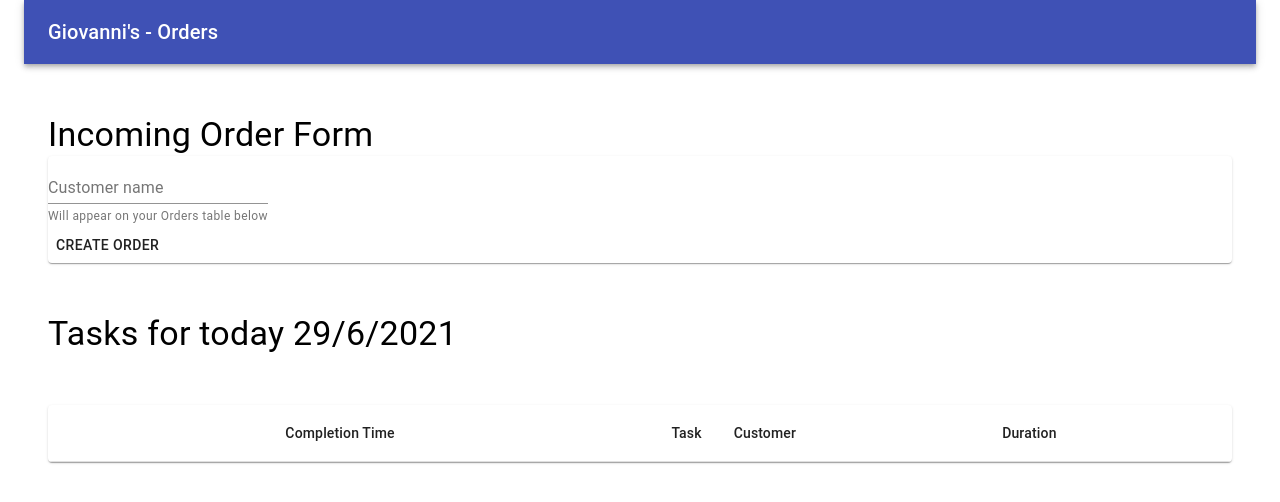
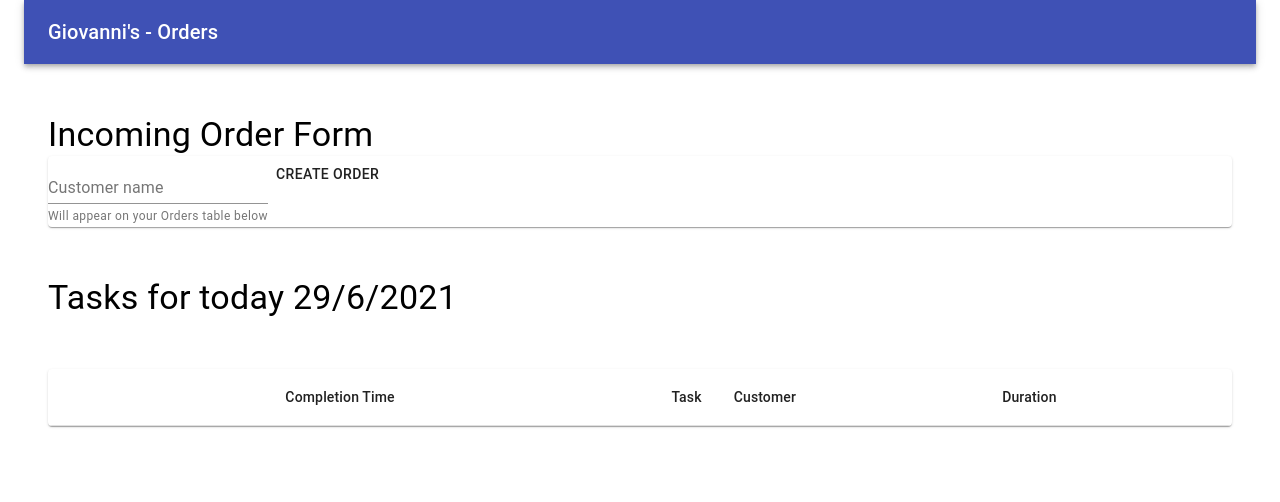
Before and after one commit to aklin/agm-test, a React (Create React App) app: page / in a window 1280 px wide. Shown: the top 502 px of the page. Built offline with nearby package versions, Linux system fonts and the light colour scheme.

Commit message:
remove grid

```diff
--- a/src/components/InputField/index.jsx
+++ b/src/components/InputField/index.jsx
@@ -1,14 +1,12 @@
-import {FormControl, FormHelperText, Grid, Input, InputLabel} from "@material-ui/core";
+import {FormControl, FormHelperText, Input, InputLabel} from "@material-ui/core";
 
 
-export default function InputField({id, label, value, onChange, helperText, gridProps, ...props}) {
+export default function InputField({id, label, value, onChange, helperText, ...props}) {
 	return (
-		<Grid {...gridProps}>
-			<FormControl>
-				<InputLabel htmlFor={id}>{label}</InputLabel>
-				<Input id={id} value={value || ''} onChange={onChange} {...props} />
-				{helperText && <FormHelperText id={`${id}_ht`}>{helperText}</FormHelperText>}
-			</FormControl>
-		</Grid>
+		<FormControl>
+			<InputLabel htmlFor={id}>{label}</InputLabel>
+			<Input id={id} value={value || ''} onChange={onChange} {...props} />
+			{helperText && <FormHelperText id={`${id}_ht`}>{helperText}</FormHelperText>}
+		</FormControl>
 	)
 }
```
